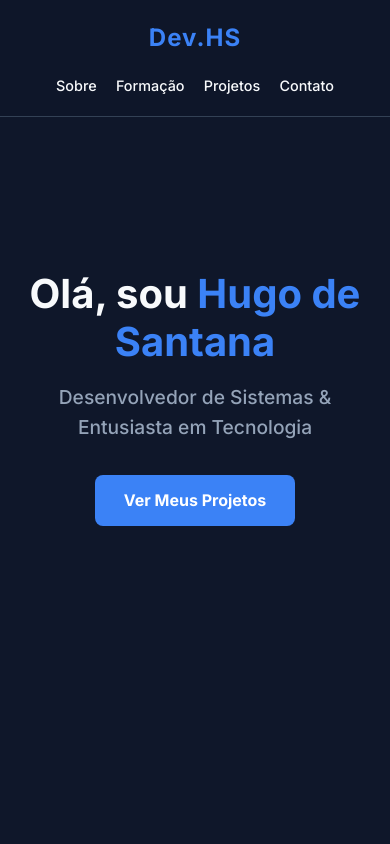
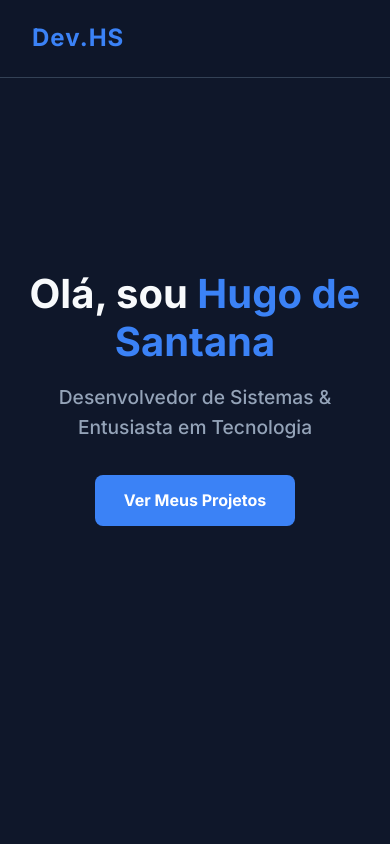
Before and after one commit to almeihd/trabalho-web, a plain HTML site: page index.html in a window 390 px wide. Shown: the top 844 px of the page. Drawn offline with Linux system fonts and the light colour scheme.

Commit message:
Update style.css

```diff
--- a/style.css
+++ b/style.css
@@ -274,14 +274,3 @@ section h2 {
         padding: 1.5rem;
     }
 }
-@media (max-width: 768px) {
-    nav {
-        flex-direction: column;
-        gap: 1rem;
-    }
-    .nav-links {
-        display: flex !important;
-        gap: 1.2rem;
-        font-size: 0.9rem;
-    }
-}
```
